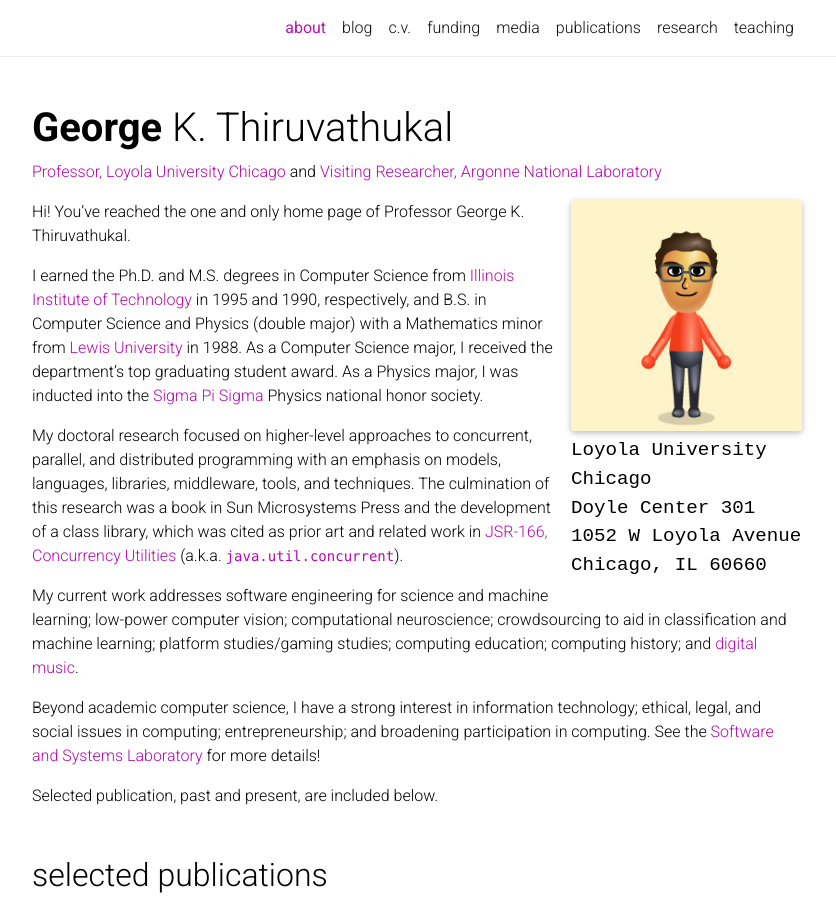
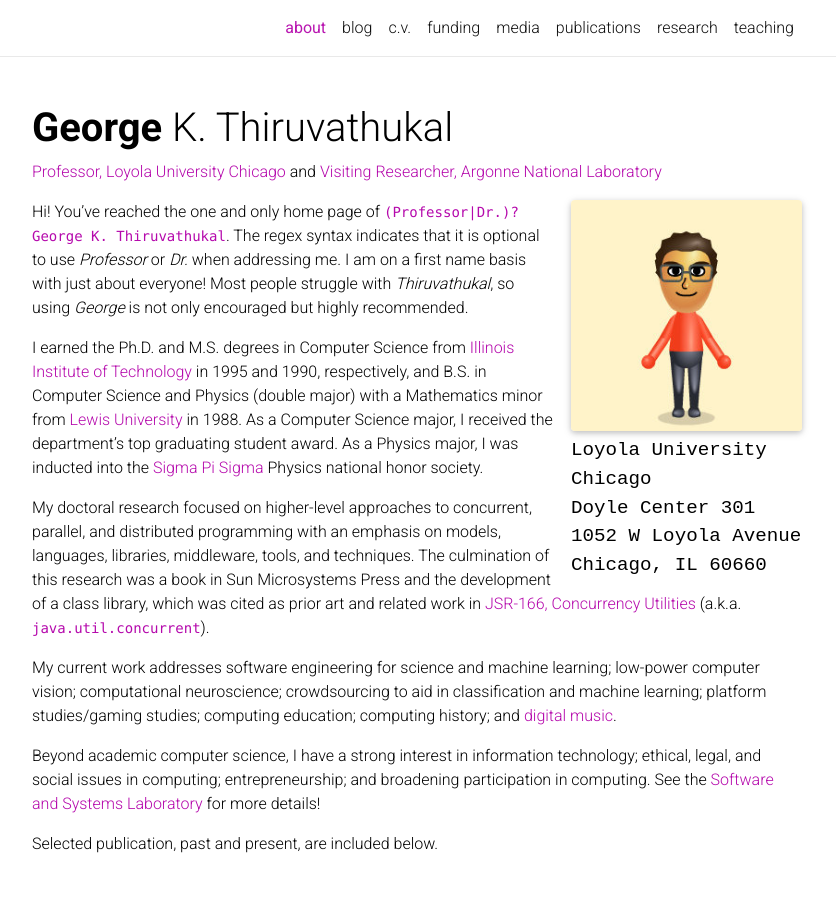
Before and after one commit to gkthiruvathukal/gkt-web-2020, a Jekyll site: the page built from _pages/about.md, in a window 1280 px wide and 1244 px high, cut to the strip 0-906 px from the top of the window. Shown: the whole strip, without its empty margins (223-1059 px from the left). Built offline with Jekyll 4.4.1, drawn with Linux system fonts in a browser that asks for light colours; nearby versions of some CDN libraries; a style sheet for code colours, icons or effects is not loaded.

Commit message:
add regex to explain how to greet me

```diff
--- a/_pages/about.md
+++ b/_pages/about.md
@@ -18,7 +18,7 @@
 social: true
 ---
 
-Hi! You've reached the one and only home page of Professor George K. Thiruvathukal.
+Hi! You've reached the one and only home page of `(Professor|Dr.)? George K. Thiruvathukal`. The regex syntax indicates that it is optional to use *Professor* or *Dr.* when addressing me. I am on a first name basis with just about everyone! Most people struggle with *Thiruvathukal*, so using *George* is not only encouraged but highly recommended.
 
 I earned the Ph.D. and M.S. degrees in Computer Science from [Illinois Institute of Technology](https://iit.edu) in 1995 and 1990, respectively, and B.S. in Computer Science and Physics (double major) with a Mathematics minor from [Lewis University](https://lewisu.edu)  in 1988.
 As a Computer Science major, I received the department's top graduating student award.
```
